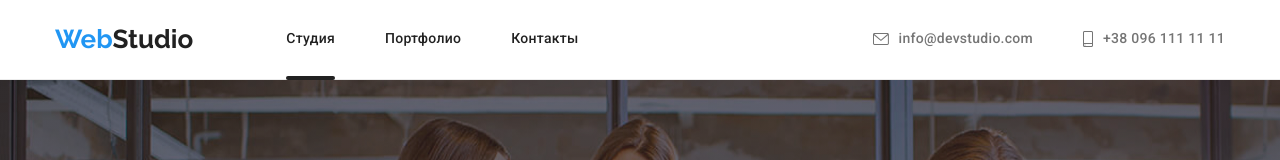
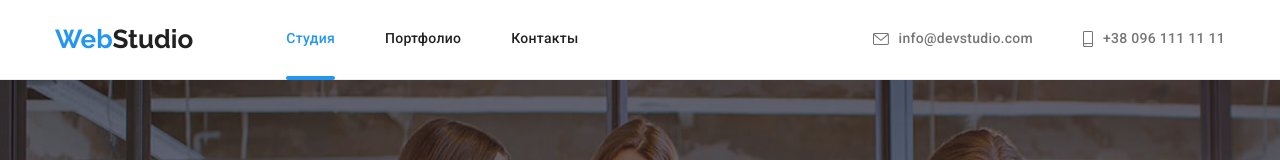
Before and after one commit to Belik1989/goit-markup-hw-05, a plain HTML site: page index.html in a window 1280 px wide. Shown: the top 160 px of the page. Drawn offline with nearby package versions, Linux system fonts and the light colour scheme.

Commit message:
added color for current class

```diff
--- a/css/styles.css
+++ b/css/styles.css
@@ -121,13 +121,15 @@ button {
     left: 0;
     bottom: 0;
     border-radius: 2px;
-    margin-bottom: -1px;
     width: 100%;
     height: 4px;
-    background-color:var(--primary-text-color);
+    background-color:var(--third-text-color);
     border-radius: 2px;
     transition: background-color var(--transition-dur-and-func);
-    bottom:-32px;
+    bottom:-33px;
+}
+.current{
+    color:var(--third-text-color);
 }
 .menu-link.current:hover:after{
     background-color:var(--third-text-color);
```
